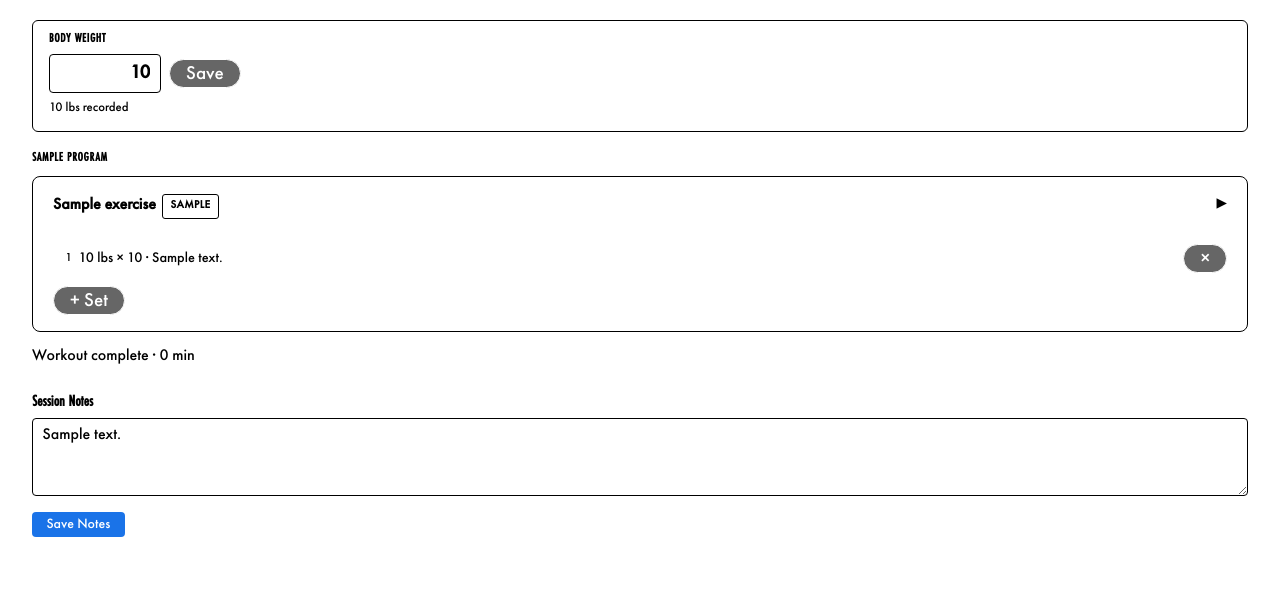
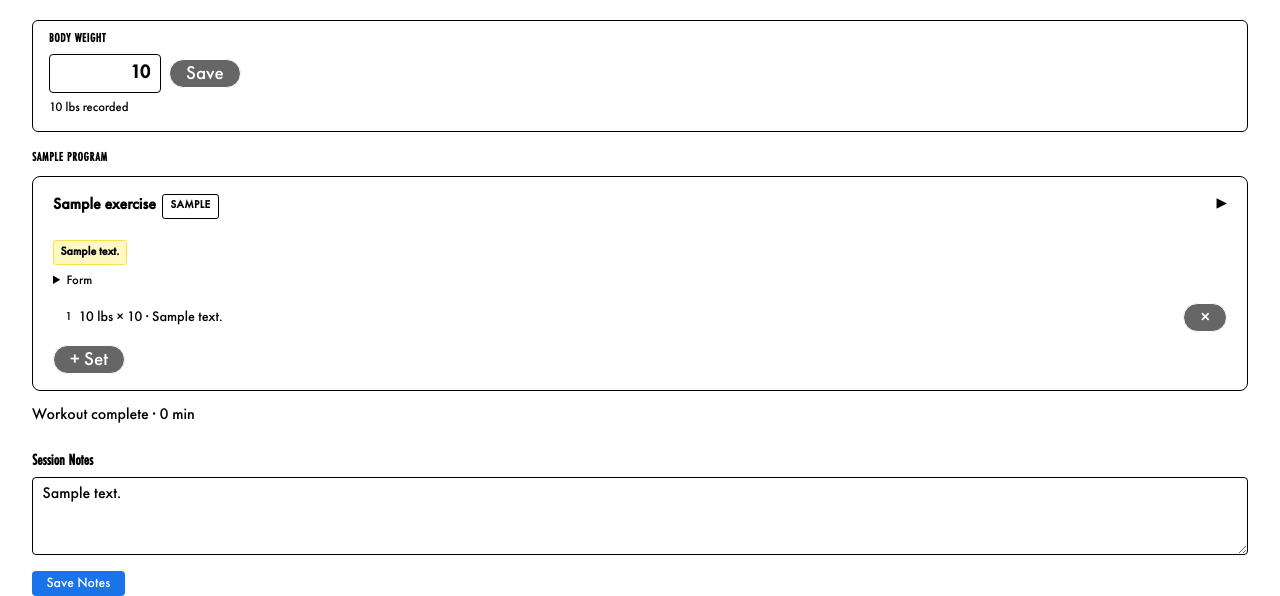
Before and after one commit to JasonRFrancis/JTTBH, a Flask app: template app/templates/fitness_index.html in a window 1280 px wide. Shown: the part 388-984 px from the top of the page. Before the commit the page ends 925 px from the top, so only its background shows below. Run offline with Flask 3, Linux system fonts and the light colour scheme; the template is opened without the code that fills it: most values are stand-ins (such as "Sample title", 1, 10 or a date in 2020).

Commit message:
Fitness and todo changes

```diff
--- a/app/models/fitness_model.py
+++ b/app/models/fitness_model.py
@@ -141,7 +141,7 @@ class FitnessModel:
                    fp.recommended_duration, fp.recommended_speed, fp.recommended_incline,
                    fp.notes, fp.location,
                    fe.exerciseID, fe.name AS exercise_name, fe.type AS exercise_type,
-                   fe.muscle_group, fe.equipment_type, fe.video_url
+                   fe.muscle_group, fe.equipment_type, fe.video_url, fe.description
             FROM fitness_program fp
             JOIN fitness_exercise fe ON fe.exerciseID = fp.exerciseID
             WHERE fp.fitnessID = %s
--- a/app/static/css/fitness.css
+++ b/app/static/css/fitness.css
@@ -196,6 +196,11 @@
   padding: 0.1rem 0.4rem;
 }
 
+.ex-notes {
+  display: inline-block;
+  margin: 0 0 0.4rem;
+}
+
 .video-link {
   font-size: 0.85rem;
   color: var(--color-primary);
@@ -206,6 +211,21 @@
   font-size: 0.8rem;
   color: var(--color-text-muted);
   margin: 0 0 0.6rem;
+}
+
+.form-cue {
+  font-size: 0.8rem;
+  margin: 0 0 0.4rem;
+}
+
+.form-cue summary {
+  cursor: pointer;
+  color: var(--color-primary);
+}
+
+.form-cue p {
+  margin: 0.25rem 0 0;
+  line-height: 1.4;
 }
 
 /* ── Set list ────────────────────────────────────────────────────────── */
--- a/app/static/css/todo.css
+++ b/app/static/css/todo.css
@@ -334,6 +334,11 @@
     flex: 1 1 var(--todo-col-min);
     max-width: 26rem;
     overflow: hidden;
+  }
+
+  /* Cards clip overflow, so the checkbox can't hang in the gutter here */
+  .todo-list-card todo-item input[type=checkbox] {
+    margin-left: 0;
   }
 
   .todo-list-card__header {
--- a/app/static/js/todo.js
+++ b/app/static/js/todo.js
@@ -528,7 +528,7 @@ function initCheckboxToggle() {
   });
 
   document.addEventListener('change', (e) => {
-    if (!e.target.matches('.todo-item__checkbox')) return;
+    if (!e.target.matches('todo-item input[type="checkbox"]')) return;
     const form = e.target.closest('form');
     if (!form) return;
     const toggleBtn = form.querySelector('.todo-item__toggle-btn');
--- a/app/templates/_todo_macros.html
+++ b/app/templates/_todo_macros.html
@@ -10,9 +10,13 @@
         action="{{ url_for('todo.update', username=username, todo_id=item.todoID) }}">
 
     {# Submit button for toggle — JS hides it and uses checkbox change event instead #}
+    <button type="submit"
+            class="todo-item__toggle-btn"
+            formaction="{{ url_for('todo.toggle', username=username, todo_id=item.todoID) }}"
+            aria-label="{{ 'Mark incomplete' if item.completed else 'Mark complete' }}: {{ item.title }}">&#10003;</button>
+
     <input type="checkbox"
             {% if item.completed %}checked{% endif %}
-            formaction="{{ url_for('todo.toggle', username=username, todo_id=item.todoID) }}"
             aria-label="{{ 'Mark incomplete' if item.completed else 'Mark complete' }}: {{ item.title }}">
 
     {# Hidden title input kept in sync by inline-editing JS #}
--- a/app/templates/fitness_index.html
+++ b/app/templates/fitness_index.html
@@ -88,14 +88,22 @@
           {% if ex.muscle_group %}<span class="badge">{{ ex.muscle_group }}</span>{% endif %}
         </div>
         <div class="exercise-meta">
-          {% if ex.notes and (is_machine or is_cardio) %}
-          <span class="adj" title="Setup">adj {{ ex.notes }}</span>
-          {% endif %}
           {% if ex.video_url %}
           <a href="{{ ex.video_url }}" target="_blank" rel="noopener" class="video-link" aria-label="Watch {{ ex.exercise_name }} video">▶</a>
           {% endif %}
         </div>
       </header>
+
+      {% if ex.notes %}
+      <p class="adj ex-notes" title="Setup">{{ ex.notes }}</p>
+      {% endif %}
+
+      {% if ex.description %}
+      <details class="form-cue">
+        <summary>Form</summary>
+        <p>{{ ex.description }}</p>
+      </details>
+      {% endif %}
 
       {# Prescription ─────────────────────────────────────────────────── #}
       {% if is_cardio %}
--- a/app/templates/todo_index.html
+++ b/app/templates/todo_index.html
@@ -190,5 +190,5 @@
 
 {% block js %}
 <script src="https://cdn.jsdelivr.net/npm/marked/marked.min.js" defer></script>
-<script src="{{ url_for('static', filename='js/todo.js') }}" defer></script>
+<script src="{{ url_for('static', filename='js/todo.js') }}?v={{ datetime.now().timestamp()|int }}" defer></script>
 {% endblock %}
--- a/app/templates/todo_search.html
+++ b/app/templates/todo_search.html
@@ -114,5 +114,5 @@
 {% endblock %}
 
 {% block js %}
-<script src="{{ url_for('static', filename='js/todo.js') }}" defer></script>
+<script src="{{ url_for('static', filename='js/todo.js') }}?v={{ datetime.now().timestamp()|int }}" defer></script>
 {% endblock %}
--- a/app/templates/todo_shared_view.html
+++ b/app/templates/todo_shared_view.html
@@ -73,5 +73,5 @@
 
 {% block js %}
 <script src="https://cdn.jsdelivr.net/npm/marked/marked.min.js" defer></script>
-<script src="{{ url_for('static', filename='js/todo.js') }}" defer></script>
+<script src="{{ url_for('static', filename='js/todo.js') }}?v={{ datetime.now().timestamp()|int }}" defer></script>
 {% endblock %}
```
Also changed, not shown: migrations/20260924_exercise_form_cues.sql (added).
